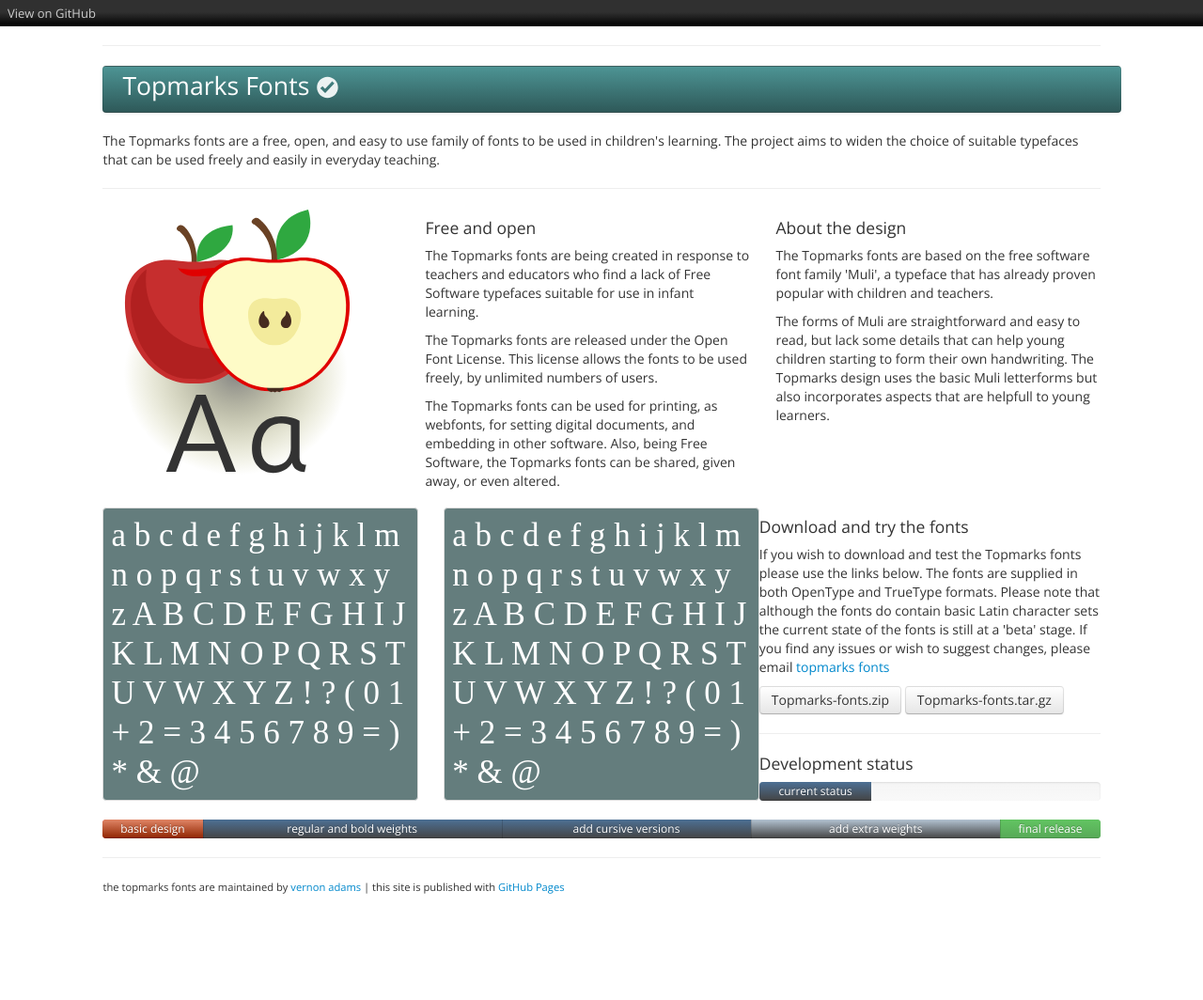
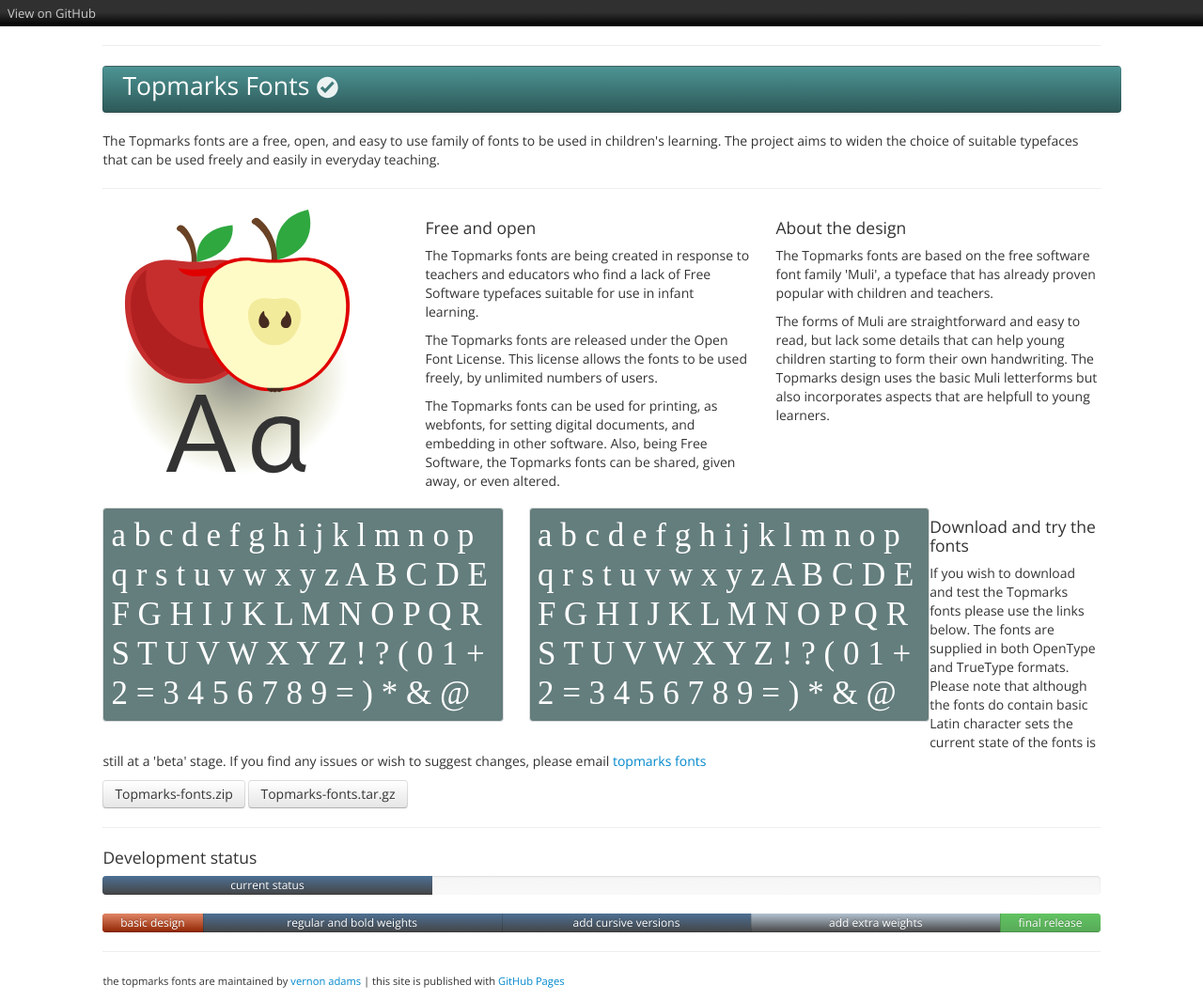
Before and after one commit to vernnobile/topmarks, a Jekyll site: the page built from index.html, in a window 1280 px wide. Shown: the whole page at 94% size. Built offline with Jekyll 4.4.1, drawn with Linux system fonts in a browser that asks for light colours; some web fonts are replaced; before the commit the page ends 964 px from its top, so only the background shows below that.

Commit message:
Update specimen.html

```diff
--- a/_includes/specimen.html
+++ b/_includes/specimen.html
@@ -1,5 +1,5 @@
 <div>
 <!-- <div class="tab">Topmarks Book</div> -->
-<div class="span4 specimen" style="font-family:topmarksbook">a b c d e f g h i j k l m n o p q r s t u v w x y z A B C D E F G H I J K L M N O P Q R S T U V W X Y Z ! ? ( 0 1 + 2 = 3 4 5 6 7 8 9 = ) * & @ </div>
-<div class="span4 specimen" style="font-family:mulimedium">a b c d e f g h i j k l m n o p q r s t u v w x y z A B C D E F G H I J K L M N O P Q R S T U V W X Y Z ! ? ( 0 1 + 2 = 3 4 5 6 7 8 9 = ) * & @ </div>
+<div class="span5 specimen" style="font-family:topmarksbook">a b c d e f g h i j k l m n o p q r s t u v w x y z A B C D E F G H I J K L M N O P Q R S T U V W X Y Z ! ? ( 0 1 + 2 = 3 4 5 6 7 8 9 = ) * & @ </div>
+<div class="span5 specimen" style="font-family:mulimedium">a b c d e f g h i j k l m n o p q r s t u v w x y z A B C D E F G H I J K L M N O P Q R S T U V W X Y Z ! ? ( 0 1 + 2 = 3 4 5 6 7 8 9 = ) * & @ </div>
 </div>
```
